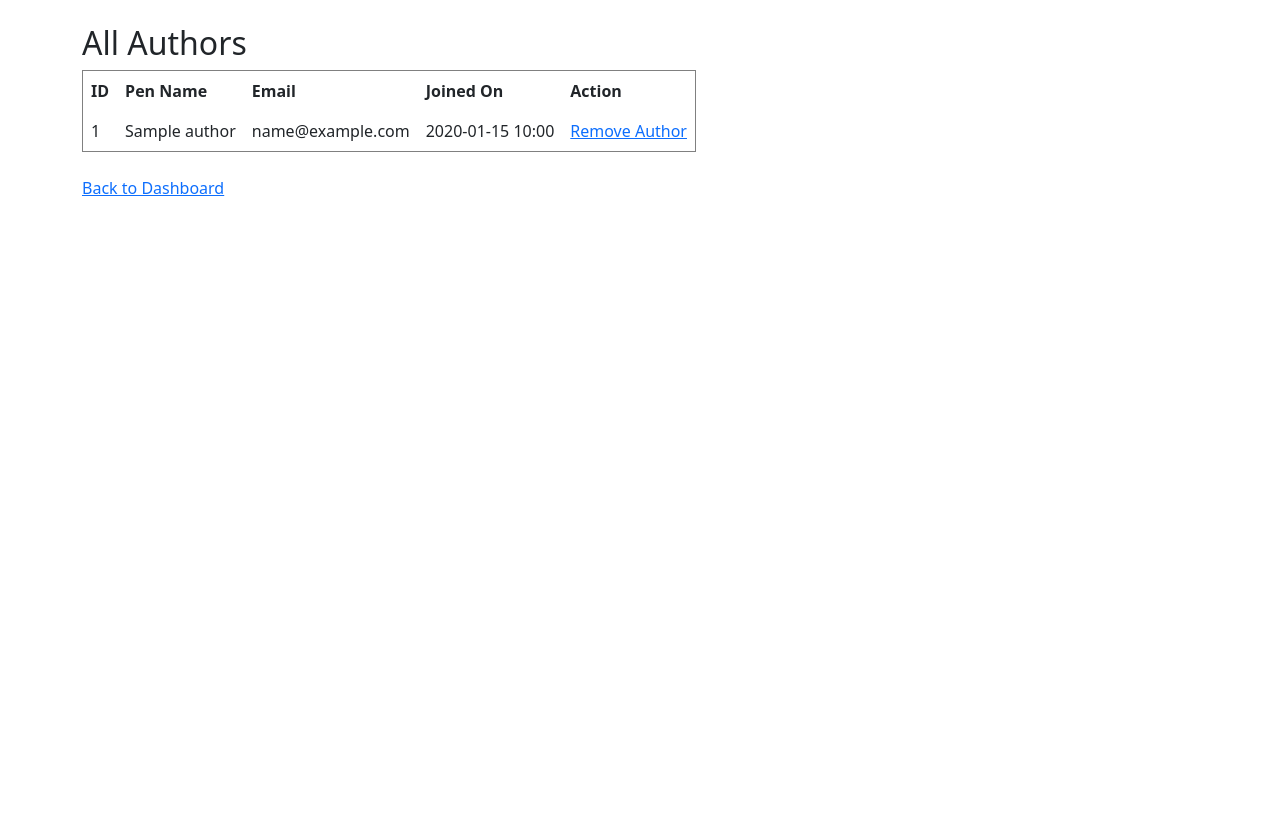
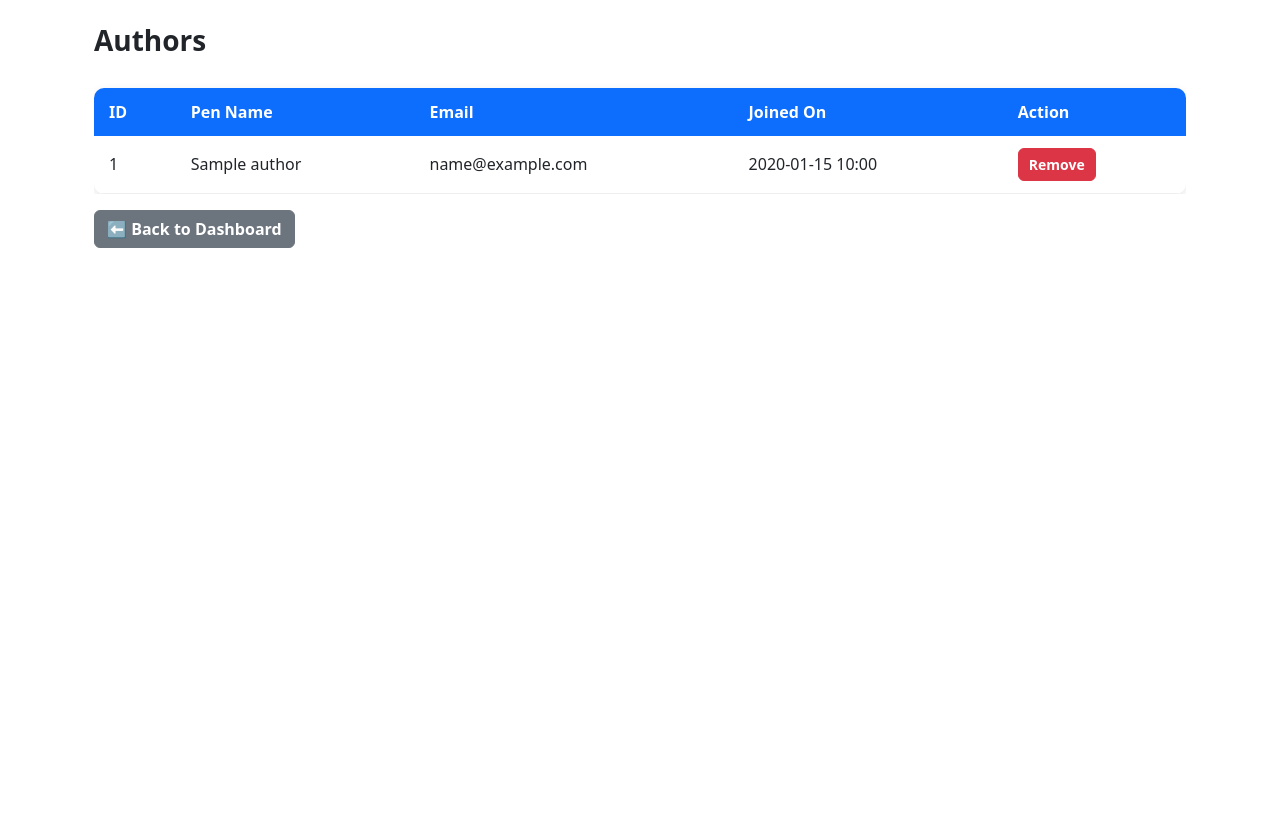
Before and after one commit to chavdaarpitsinh1248/Flask_projects, a Flask app: template manga_center/app/templates/admin/authors.html in a window 1280 px wide. Shown: the part 74-897 px from the top of the page. Run offline with Flask 3, Linux system fonts and the light colour scheme; the template is opened without the code that fills it: most values are stand-ins (such as "Sample title", 1, 10 or a date in 2020); some libraries are stand-ins or nearby versions.

Commit message:
Add files via upload

```diff
--- a/manga_center/app/templates/admin/authors.html
+++ b/manga_center/app/templates/admin/authors.html
@@ -2,11 +2,13 @@
 {% block title %}Authors List - Admin Panel{% endblock %}
 
 {% block content %}
-<section class="authors-list">
-    <h2>All Authors</h2>
+<section class="authors-list container">
+
+    <h2 class="page-title">Authors</h2>
 
     {% if authors %}
-    <table border="1" cellpadding="8" cellspacing="0">
+    <div class="table-wrapper">
+        <table class="styled-table">
             <thead>
                 <tr>
                     <th>ID</th>
@@ -16,6 +18,7 @@
                     <th>Action</th>
                 </tr>
             </thead>
+
             <tbody>
                 {% for author in authors %}
                 <tr>
@@ -23,21 +26,111 @@
                     <td>{{ author.pen_name }}</td>
                     <td>{{ author.user.email }}</td>
                     <td>{{ author.joined_on.strftime('%Y-%m-%d %H:%M') }}</td>
+
                     <td>
-                    <a href="{{ url_for('admin.remove_author', author_id=author.id) }}"
+                        <a class="btn btn-danger btn-sm"
+                            href="{{ url_for('admin.remove_author', author_id=author.id) }}"
                             onclick="return confirm('Are you sure you want to remove this author?');">
-                        Remove Author
+                            Remove
                         </a>
                     </td>
                 </tr>
                 {% endfor %}
             </tbody>
+
         </table>
+    </div>
     {% else %}
-    <p>No authors found.</p>
+    <p class="empty-text">No authors found.</p>
     {% endif %}
 
-    <br>
-    <a href="{{ url_for('admin.dashboard') }}">Back to Dashboard</a>
+    <div class="mt-3">
+        <a class="btn btn-secondary" href="{{ url_for('admin.dashboard') }}">⬅ Back to Dashboard</a>
+    </div>
+
 </section>
+
+<style>
+    /* Page Title */
+    .page-title {
+        font-size: 28px;
+        margin-bottom: 20px;
+        font-weight: 700;
+    }
+
+    /* Table Container */
+    .table-wrapper {
+        overflow-x: auto;
+    }
+
+    /* Modern Table */
+    .styled-table {
+        width: 100%;
+        border-collapse: collapse;
+        margin-top: 10px;
+        background: #fff;
+        border-radius: 10px;
+        overflow: hidden;
+        box-shadow: 0 3px 10px rgba(0, 0, 0, 0.1);
+    }
+
+    .styled-table thead {
+        background: #0d6efd;
+        color: white;
+        font-weight: bold;
+    }
+
+    .styled-table th,
+    .styled-table td {
+        padding: 12px 15px;
+        text-align: left;
+    }
+
+    .styled-table tbody tr {
+        border-bottom: 1px solid #eee;
+    }
+
+    .styled-table tbody tr:nth-child(even) {
+        background: #f9f9f9;
+    }
+
+    .styled-table tbody tr:hover {
+        background: #f1f7ff;
+    }
+
+    /* Buttons */
+    .btn {
+        padding: 6px 12px;
+        border-radius: 6px;
+        text-decoration: none;
+        font-weight: 600;
+        color: white;
+    }
+
+    .btn-sm {
+        padding: 5px 10px;
+        font-size: 14px;
+    }
+
+    .btn-danger {
+        background: #dc3545;
+    }
+
+    .btn-danger:hover {
+        background: #bb2d3b;
+    }
+
+    .btn-secondary {
+        background: #6c757d;
+    }
+
+    .btn-secondary:hover {
+        background: #5c636a;
+    }
+
+    .empty-text {
+        font-size: 16px;
+        color: #666;
+    }
+</style>
 {% endblock %}
```
Lines whose indentation alone changed are shown as unchanged.
